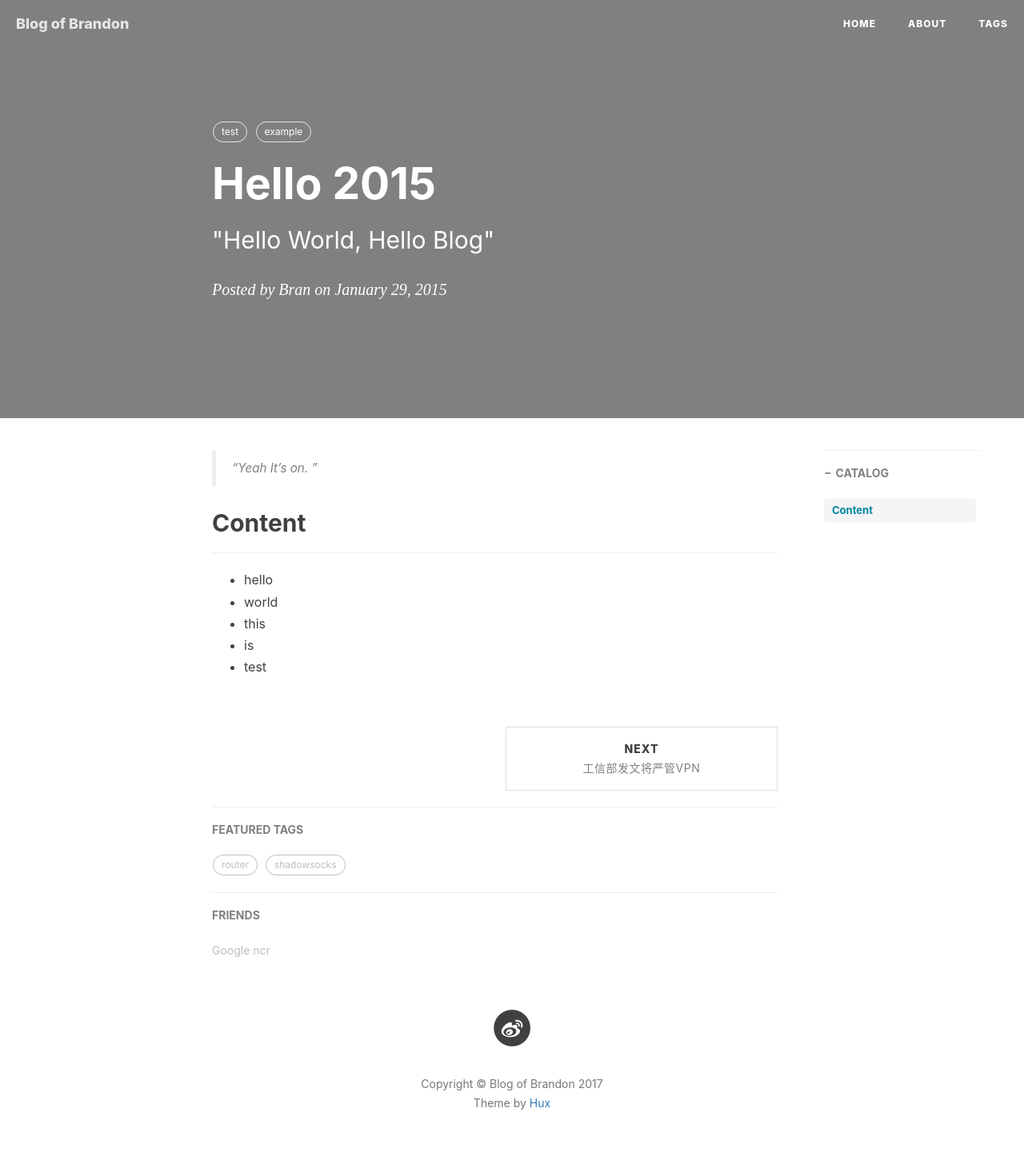
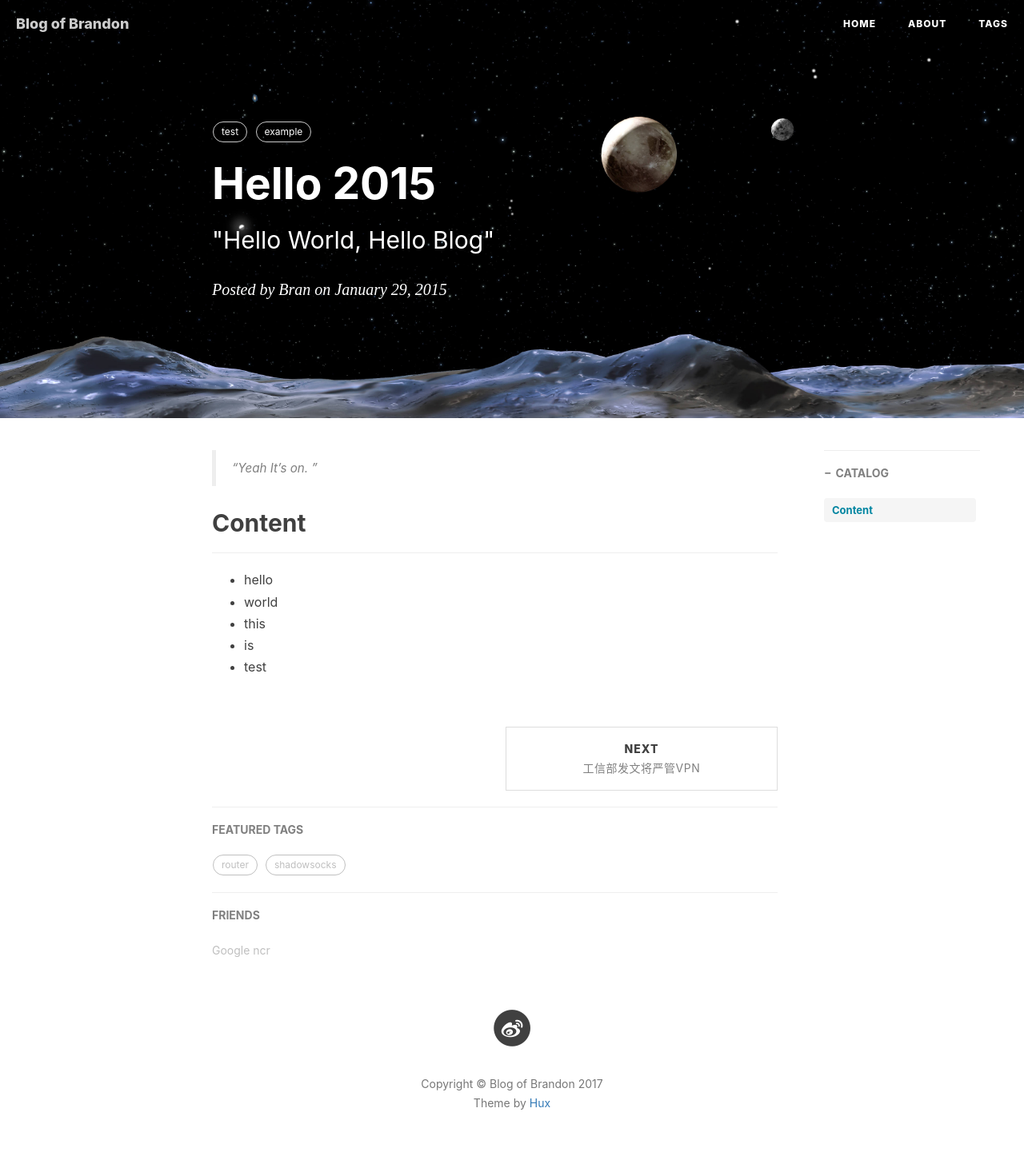
Before and after one commit to bran4he/github-pages, a Jekyll site: the page built from _posts/2014-01-29-hello-2015.markdown, in a window 1280 px wide. Shown: the whole page at 80% size. Built offline with Jekyll 4.4.1, drawn with Linux system fonts in a browser that asks for light colours; nearby versions of some CDN libraries; comment, search, counter and statistics services are not loaded.

Commit message:
background url

```diff
--- a/_layouts/page.html
+++ b/_layouts/page.html
@@ -103,7 +103,7 @@ layout: default
                     <hr><h5><a href="{{'/about/' | prepend: site.baseurl }}">ABOUT ME</a></h5>
                     <div class="short-about">
                         {% if site.sidebar-avatar %}
-                            <img src="{{site.sidebar-avatar}}" />
+                            <img src="{{site.baseurl}}{{site.sidebar-avatar}}" />
                         {% endif %}
                         {% if site.sidebar-about-description %}
                             <p>{{site.sidebar-about-description}}</p>
--- a/_layouts/post.html
+++ b/_layouts/post.html
@@ -7,7 +7,7 @@ layout: default
 <style type="text/css">
     header.intro-header{
         position: relative;
-        background-image: url('{% if page.header-img %}{{ page.header-img }}{% else %}{{ site.header-img }}{% endif %}')
+        background-image: url('../../../..{% if page.header-img %}{{ page.header-img }}{% else %}{{ site.header-img }}{% endif %}')
     }
 
     {% if page.header-mask %}
--- a/_posts/2014-01-29-hello-2015.markdown
+++ b/_posts/2014-01-29-hello-2015.markdown
@@ -4,7 +4,7 @@ title:      "Hello 2015"
 subtitle:   " \"Hello World, Hello Blog\""
 date:       2015-01-29 12:00:00
 author:     "Bran"
-header-img: "img/in-post/2015/2015-bg-0129.jpg"
+header-img: "/img/in-post/2015/01/2015-bg-0129.jpg"
 catalog: true
 tags:
     - test
--- a/_posts/2017-01-21-VPN-Not-Allowed-for-Business-use.markdown
+++ b/_posts/2017-01-21-VPN-Not-Allowed-for-Business-use.markdown
@@ -4,7 +4,7 @@ title:      "工信部发文将严管VPN"
 subtitle:   " \"出售VPN/SS/Proxy的人小心了\""
 date:       2017-01-21 12:00:00
 author:     "匿名人士"
-header-img: "img/in-post/2017/2017-bg-0121.jpg"
+header-img: "/img/in-post/2017/01/2017-bg-0121.jpg"
 catalog: true
 tags:
     - router
--- a/_posts/2017-01-22-Hello-K2-Router-and-Shadowsocks.markdown
+++ b/_posts/2017-01-22-Hello-K2-Router-and-Shadowsocks.markdown
@@ -4,7 +4,7 @@ title:      "K2 Router"
 subtitle:   " \"搭车出两个K2路由器，提供SS服务\""
 date:       2017-01-22 12:00:00
 author:     "匿名人士"
-header-img: "img/in-post/2017/2017-bg-0122.png"
+header-img: "/img/in-post/2017/01/2017-bg-0122.png"
 catalog: true
 tags:
     - router
```
Also changed, not shown: img/in-post/2015/01/2015-bg-0129.jpg (renamed from img/in-post/2015/2015-bg-0129.jpg), img/in-post/2017/01/2017-bg-0121.jpg (renamed from img/in-post/2017/2017-bg-0121.jpg), img/in-post/2017/01/2017-bg-0122.png (renamed from img/in-post/2017/2017-bg-0122.png).
